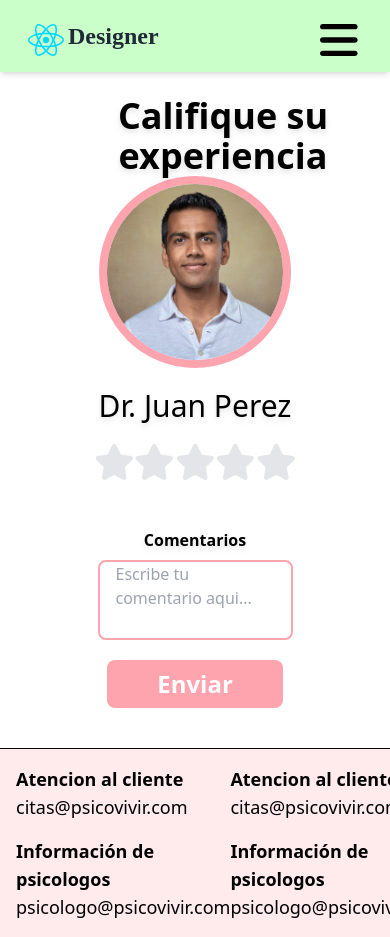
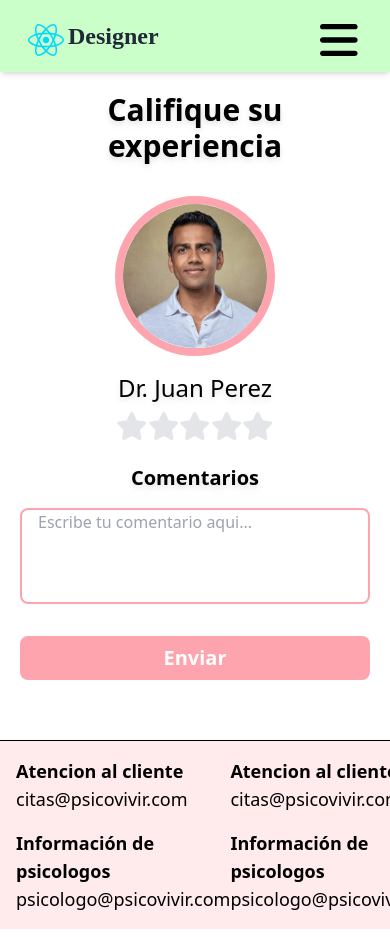
Before and after one commit to ValeriaZampetti/Psico-vivir, a React (Vite) app: page /users/writereview in a window 390 px wide. Shown: the top 937 px of the page. Built offline with nearby package versions, Linux system fonts and the light colour scheme; no server answers.

Commit message:
vista responsive

```diff
--- a/src/pages/psico/WriteReview.tsx
+++ b/src/pages/psico/WriteReview.tsx
@@ -7,8 +7,8 @@ function WriteReview() {
   const [rating, setRating] = useState(0);
 
   return (
-    <div>
-      <div className="h-16 p-5 relative top-8 left-7 font-bold text-4xl flex items-center text-center border-solid drop-shadow-md mb-10">
+    <div className="p-5 lg:p-10">
+      <div className="relative flex items-center text-center text-3xl md:text-4xl lg:text-5xl font-bold border-solid drop-shadow-md mb-8 md:mb-10">
         Califique su experiencia
       </div>
 
@@ -16,24 +16,24 @@ function WriteReview() {
         <img
           src={Profile}
           alt="doctor-profile-pic"
-          className="h-48 rounded-full border-rose-300 border-8"
+          className="h-40 md:h-48 lg:h-64 rounded-full border-rose-300 border-8 mb-4 md:mb-6"
         />
 
-        <div>
-          <div className="text-3xl font-medium mt-5 border-solid drop-shadow-md">
-            Dr. Juan Perez
+        <div className="text-2xl md:text-3xl lg:text-4xl font-medium text-center border-solid drop-shadow-md mb-2 md:mb-4">
+          Dr. Juan Perez
+        </div>
+
+        <div className="flex flex-row items-center gap-4 md:gap-6">
+          <div className="flex items-center">
+            <StarRating
+              currentRating={rating}
+              handleCurrentRating={(newRating: number) => setRating(newRating)}
+              svgClass="h-7 md:h-9 w-10 md:w-12"
+            />
           </div>
         </div>
 
-        <div className="position-absolute p-5 left-264 top-366 flex flex-row items-start gap-10">
-          <StarRating
-            currentRating={rating}
-            handleCurrentRating={(newRating: number) => setRating(newRating)}
-            svgClass="h-9 w-12"
-          />
-        </div>
-
-        <div className="p-2 font-bold mt-5 border-solid drop-shadow-md">
+        <div className="text-xl md:text-2xl font-bold mt-6 border-solid drop-shadow-md">
           Comentarios
         </div>
 
@@ -41,13 +41,15 @@ function WriteReview() {
           name=""
           id=""
           placeholder="Escribe tu comentario aqui..."
-          className="rounded-lg px-4 resize-none h-20 w-1/2 border-2 border-rose-300 outline-none"
+          className="rounded-lg px-4 resize-none h-24 md:h-32 w-full md:w-2/3 border-2 border-rose-300 outline-none mt-4 md:mt-6"
         ></textarea>
 
-        <button type="button" className="bg-rose-300 rounded-lg px-4 py-2 mt-5 text-white font-bold w-44 text-2xl">
+        <button
+          type="button"
+          className="bg-rose-300 rounded-lg px-4 py-2 mt-8 md:mt-10 text-white font-bold w-full md:w-auto text-xl md:text-2xl"
+        >
           Enviar
         </button>
-
       </div>
     </div>
   );
```
